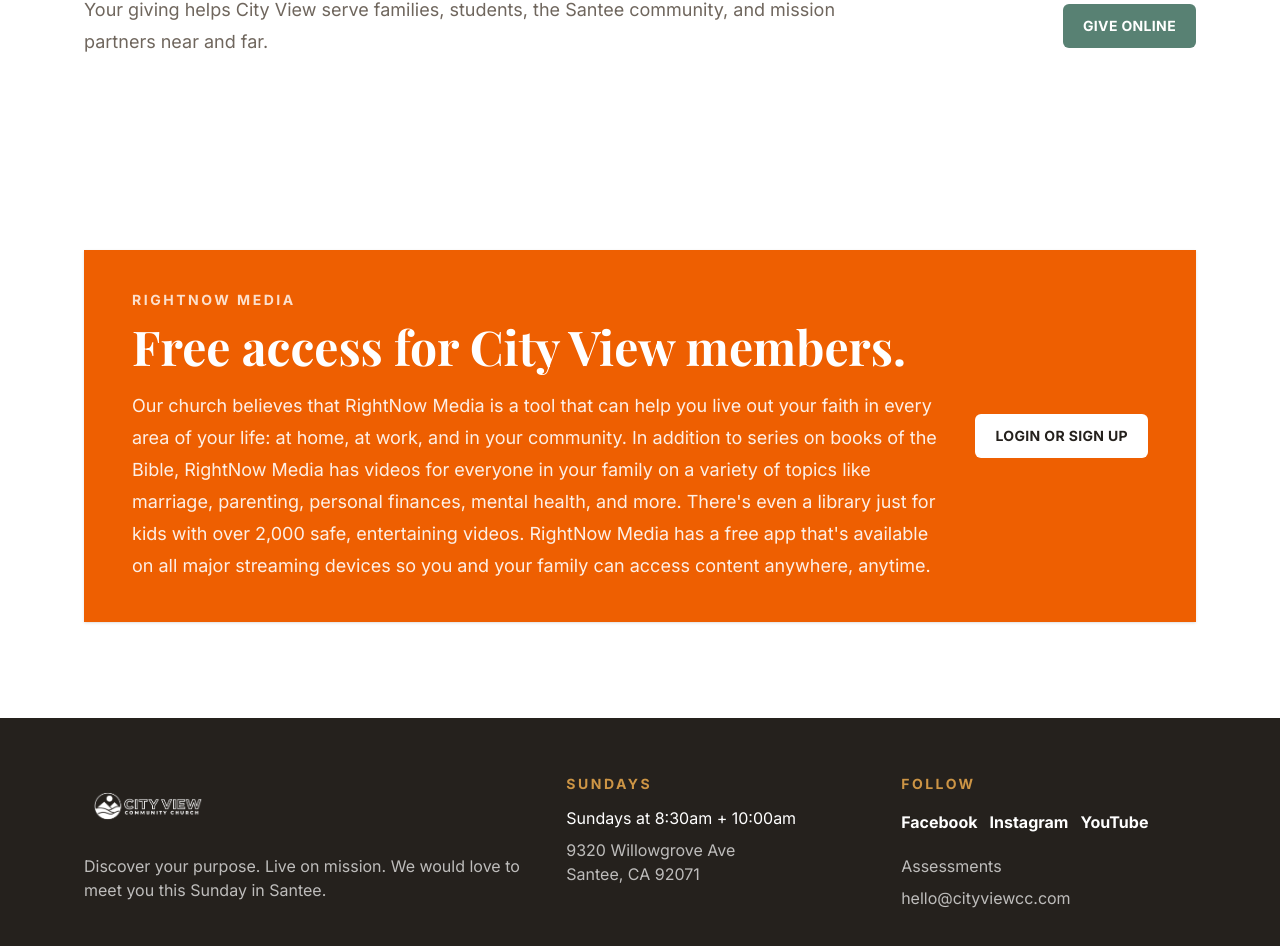
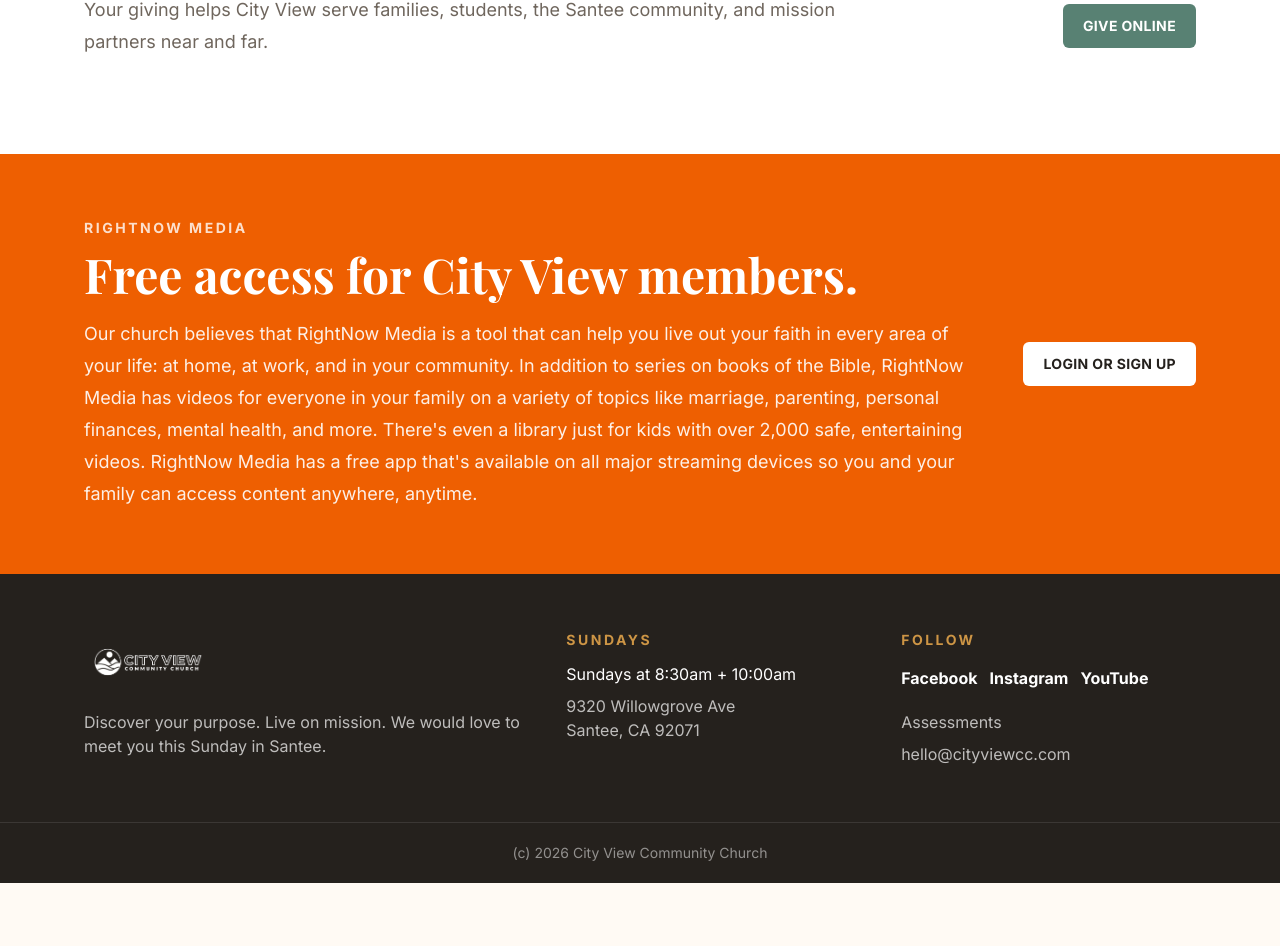
Before and after one commit to thomasleeward/city-view-cc, a Next.js app: page / in a window 1280 px wide. Shown: the part 3242-4188 px from the top of the page. After the commit the page ends 4125 px from the top, so only its background shows below. Built offline with nearby package versions, Linux system fonts and the light colour scheme; no server answers; the database is empty; a web font is replaced by a local one.

Commit message:
Make RightNow Media section full width

```diff
--- a/src/app/(site)/page.tsx
+++ b/src/app/(site)/page.tsx
@@ -119,9 +119,8 @@
         </div>
       </Section>
 
-      <Section className="bg-white">
-        <div className="bg-[#ee5f01] px-6 py-10 text-white shadow-sm sm:px-10 lg:px-12">
-          <div className="grid gap-8 lg:grid-cols-[1fr_auto] lg:items-center">
+      <section className="bg-[#ee5f01] py-12 text-white sm:py-16">
+        <div className="mx-auto grid max-w-6xl gap-8 px-5 lg:grid-cols-[1fr_auto] lg:items-center">
           <div>
             <p className="text-sm font-bold uppercase tracking-[0.18em] text-white/80">
               RightNow Media
@@ -132,14 +131,13 @@
             <p className="mt-5 max-w-4xl text-lg leading-8 text-white/90">
               Our church believes that RightNow Media is a tool that can help
               you live out your faith in every area of your life: at home, at
-                work, and in your community. In addition to series on books of
-                the Bible, RightNow Media has videos for everyone in your family
-                on a variety of topics like marriage, parenting, personal
-                finances, mental health, and more. There&apos;s even a library
-                just for kids with over 2,000 safe, entertaining videos.
-                RightNow Media has a free app that&apos;s available on all major
-                streaming devices so you and your family can access content
-                anywhere, anytime.
+              work, and in your community. In addition to series on books of the
+              Bible, RightNow Media has videos for everyone in your family on a
+              variety of topics like marriage, parenting, personal finances,
+              mental health, and more. There&apos;s even a library just for kids
+              with over 2,000 safe, entertaining videos. RightNow Media has a
+              free app that&apos;s available on all major streaming devices so you
+              and your family can access content anywhere, anytime.
             </p>
           </div>
           <Button
@@ -150,8 +148,7 @@
             Login or Sign Up
           </Button>
         </div>
-        </div>
-      </Section>
+      </section>
     </>
   );
 }
```
Lines whose indentation alone changed are shown as unchanged.
